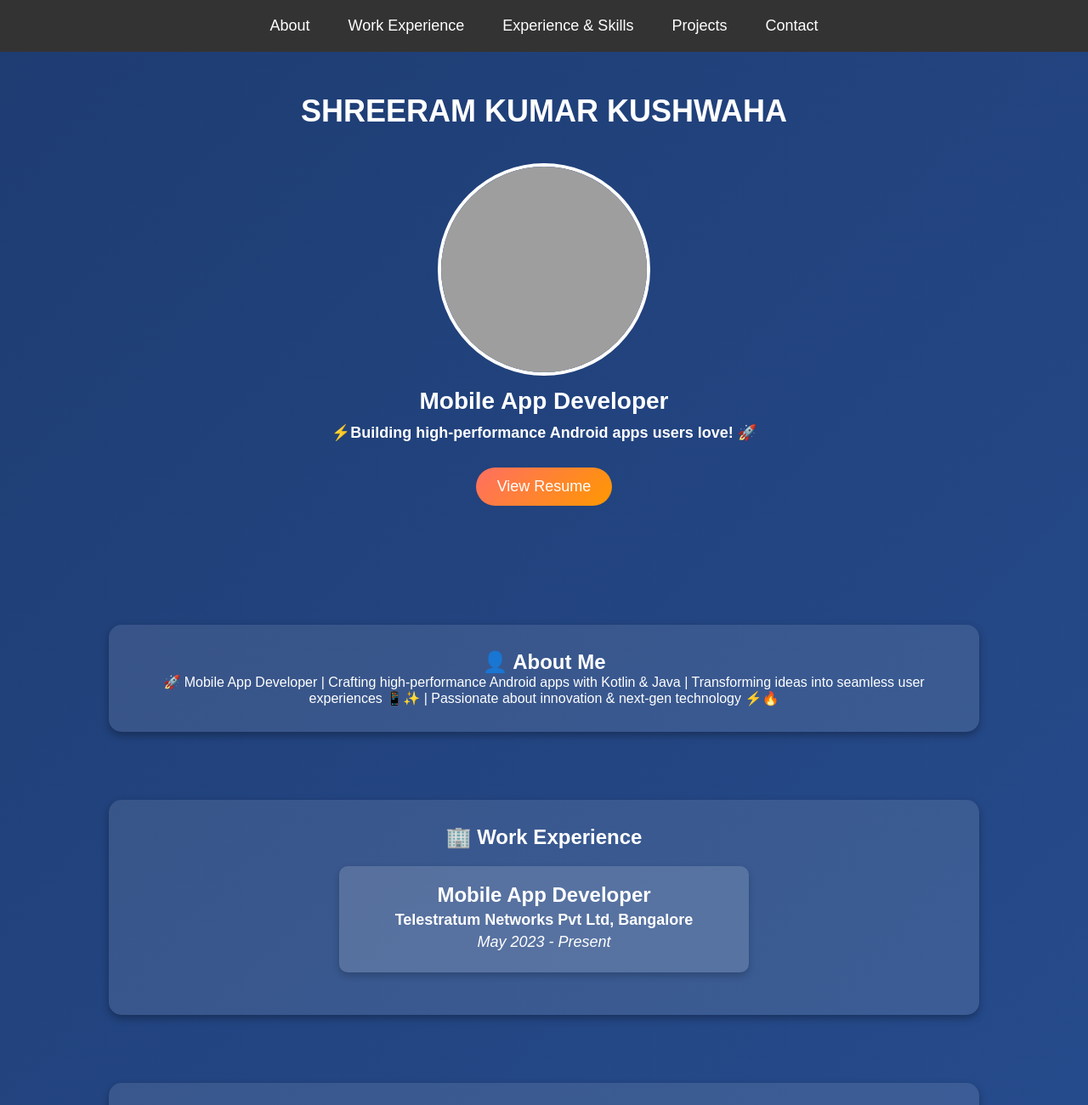
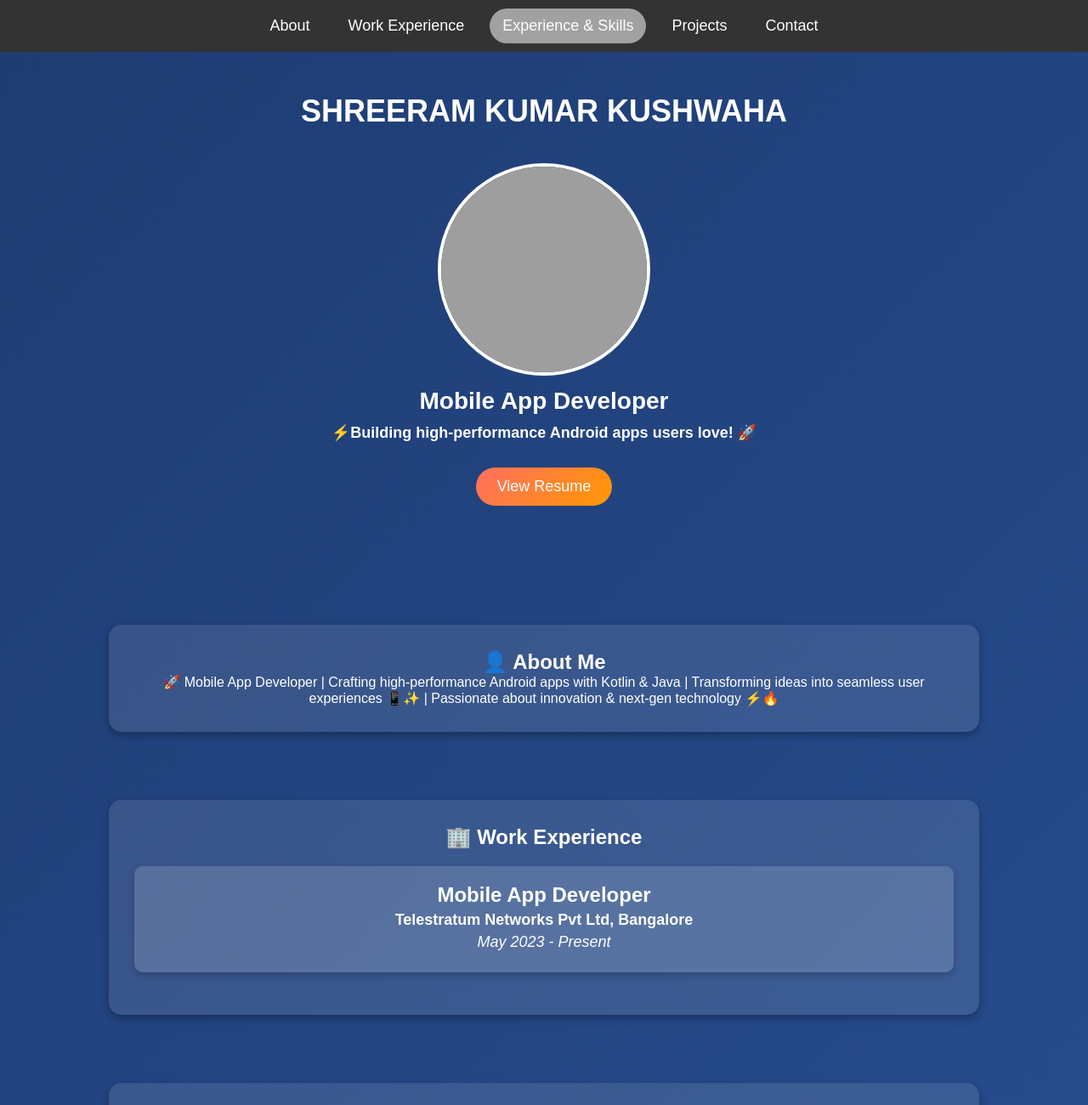
Before and after one commit to kshreeram813/Personal-Portfolio-Website-Using-HTML-and-CSS, a plain HTML site: page index.html in a window 1280 px wide. Shown: the top 1300 px of the page at 85% size. Drawn offline with Linux system fonts and the light colour scheme; grey boxes are pictures that could not be loaded.

Commit message:
Updated portfolio UI

```diff
--- a/script.js
+++ b/script.js
@@ -10,3 +10,24 @@ function showProject(id) {
 
     document.getElementById(id).classList.add('active');
 }
+
+document.addEventListener("DOMContentLoaded", function () {
+    const sections = document.querySelectorAll("section");
+    const navLinks = document.querySelectorAll("nav a");
+
+    function updateActiveLink() {
+        let scrollPosition = window.scrollY + 100; // Offset for better accuracy
+
+        sections.forEach((section) => {
+            const sectionTop = section.offsetTop;
+            const sectionHeight = section.clientHeight;
+
+            if (scrollPosition >= sectionTop && scrollPosition < sectionTop + sectionHeight) {
+                navLinks.forEach((link) => link.classList.remove("active")); // Remove previous active class
+                document.querySelector(`nav a[href="#${section.id}"]`).classList.add("active");
+            }
+        });
+    }
+
+    window.addEventListener("scroll", updateActiveLink);
+});
--- a/style.css
+++ b/style.css
@@ -60,10 +60,9 @@ nav a:hover {
     background: rgba(255, 255, 255, 0.4);
 }
 
-/* 🟢 Highlight Active Section */
+/* Highlight Active Section */
 nav a.active {
-    background: #14c756; /* Green highlight for active section */
-    font-weight: bold;
+    background: #A1A1A1;
 }
 
 /* 📱 Responsive: Shrink Font Size for Smaller Screens */
@@ -172,8 +171,7 @@ nav a.active {
     box-shadow: 0 4px 8px rgba(0, 0, 0, 0.2);
     transition: 0.3s;
     text-align: center;
-    width: 50%; /* Adjust width for better alignment */
-    margin: 20px auto; /* Centering the card */
+    margin: 20px auto;
 }
 
 .experience-card h3 {
```
